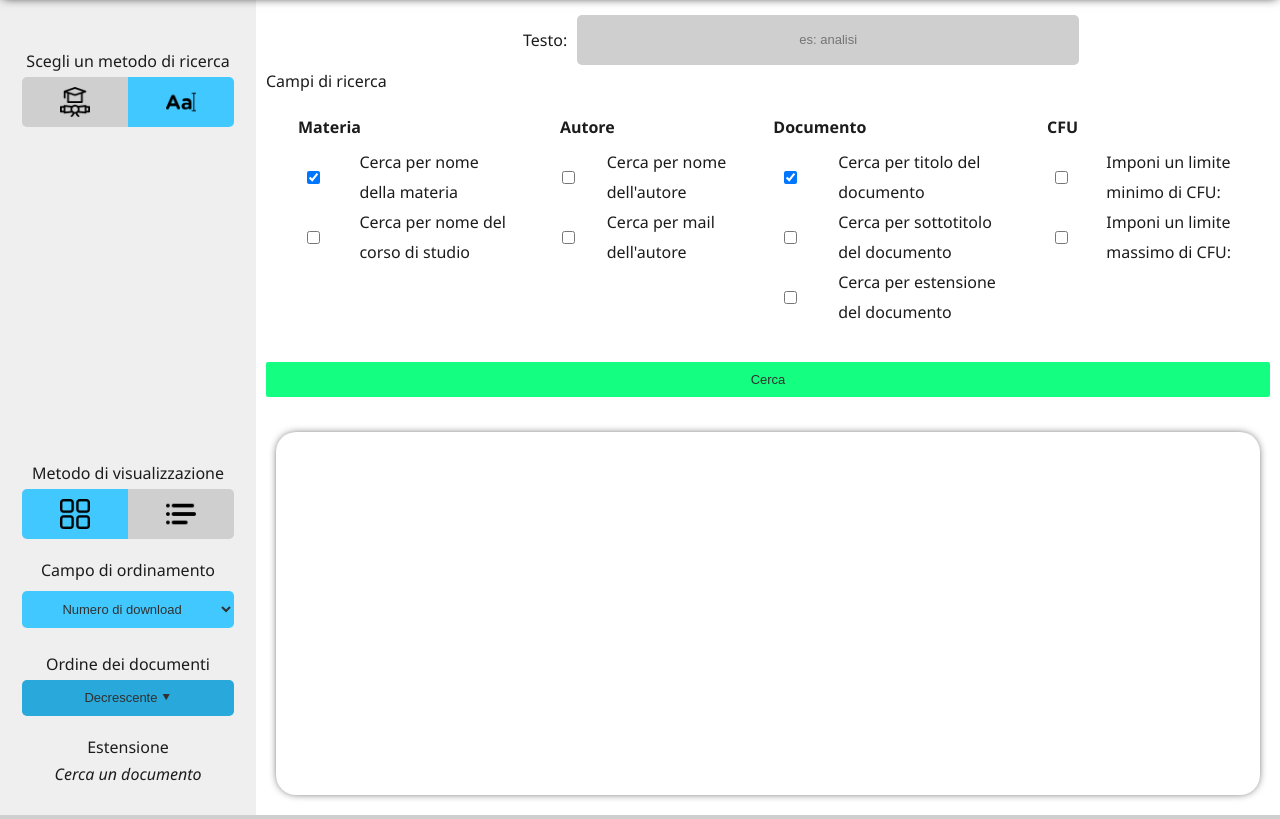
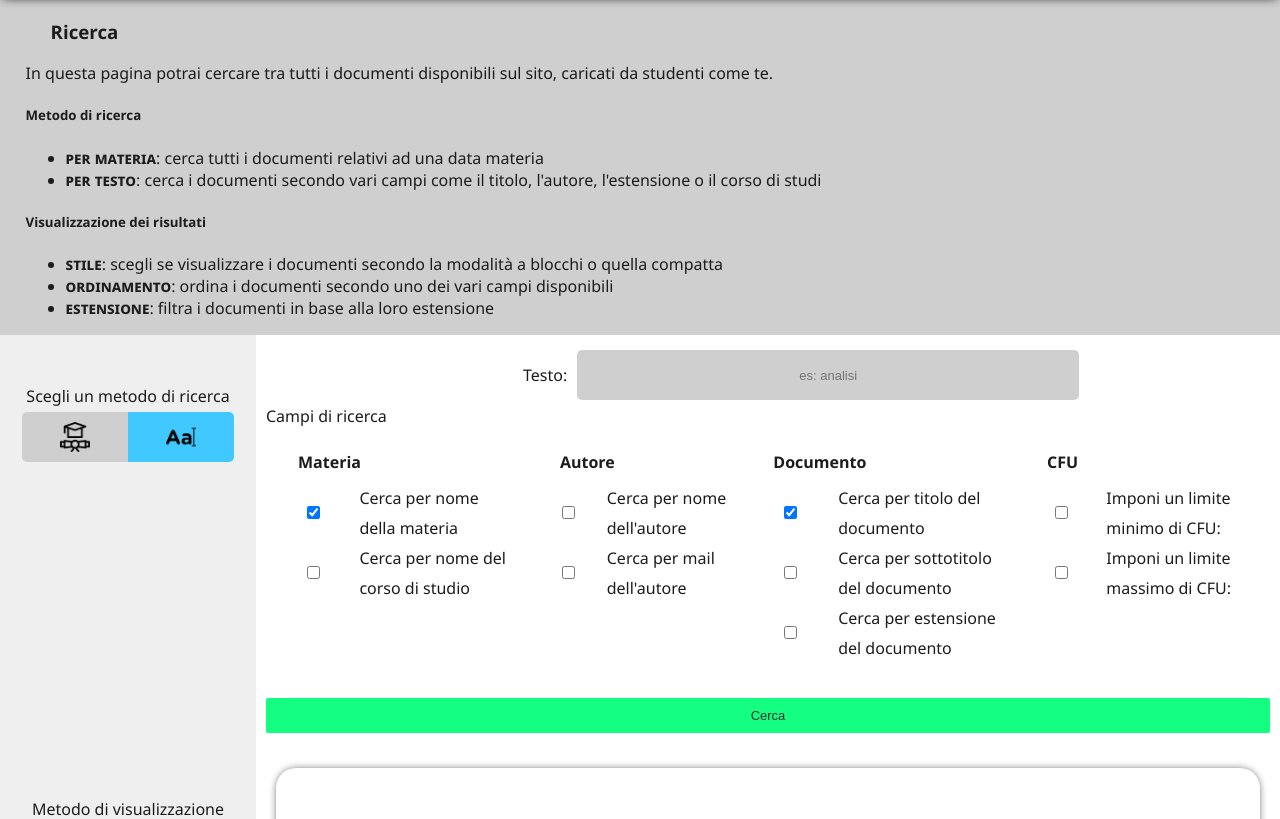
Before and after one commit to AlessioSmn/Repository-degli-Studenti, a PHP site: page /search.php in a window 1280 px wide. Shown: the part 164-983 px from the top of the page. Run offline with PHP 8.4, Linux system fonts and the light colour scheme; the visitor is signed in with stand-in values (Sample User, id 1); data that the repository does not hold is empty; some web fonts are replaced.

Commit message:
search page completed with description

```diff
--- a/search.php
+++ b/search.php
@@ -37,6 +37,15 @@ include "php/logControl/loginControl.php";
       <!-- changeOptionInToggleOptions() -->
       <script src="js/toggleElement.js"></script>
 
+      <style>
+            .page-description{
+                  background-color: var(--bgColor_dark);
+            }
+            li > span{
+                  font-weight: bold;
+                  font-variant: small-caps;
+            }
+      </style>
 </head>
 <body onload="retrieveDegrees()">
 
@@ -79,6 +88,22 @@ include "php/logControl/loginControl.php";
                   </div>
             </div>
       </nav>
+
+      <div class="page-description">
+            <h3>Ricerca</h3>
+            <p>In questa pagina potrai cercare tra tutti i documenti disponibili sul sito, caricati da studenti come te.</p>
+            <h5>Metodo di ricerca</h5>
+            <ul>
+                  <li><span>per materia</span>: cerca tutti i documenti relativi ad una data materia</li>
+                  <li><span>per testo</span>: cerca i documenti secondo vari campi come il titolo, l'autore, l'estensione o il corso di studi</li>
+            </ul>
+            <h5>Visualizzazione dei risultati</h5>
+            <ul>
+                  <li><span>stile</span>: scegli se visualizzare i documenti secondo la modalit&agrave; a blocchi o quella compatta</li>
+                  <li><span>ordinamento</span>: ordina i documenti secondo uno dei vari campi disponibili</li>
+                  <li><span>estensione</span>: filtra i documenti in base alla loro estensione</li>
+            </ul>
+      </div>
 
       <div class="search-options">
 
```
